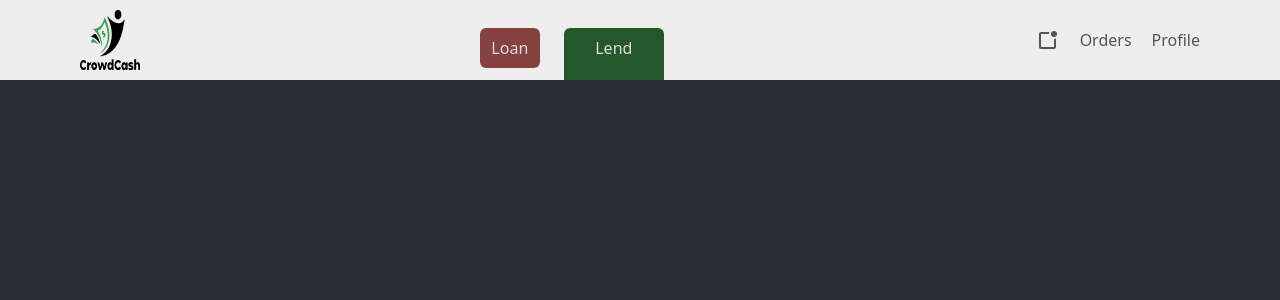
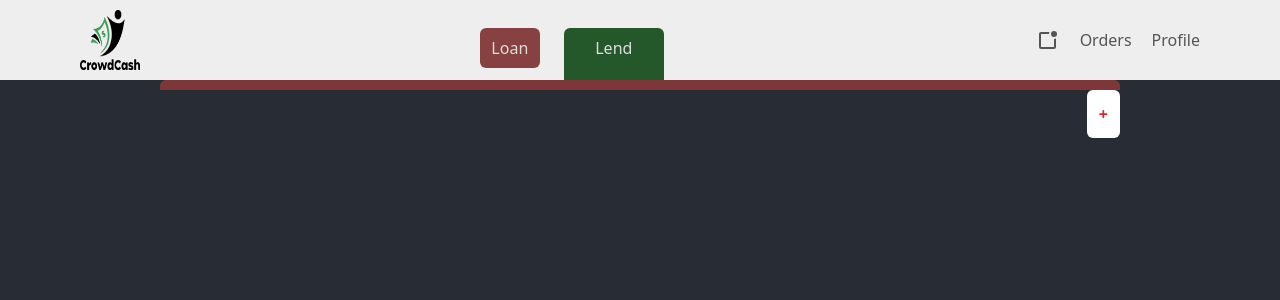
Before and after one commit to kiyotone/CrowdCash, a Next.js app in the folder frontend/: page / in a window 1280 px wide. Shown: the top 300 px of the page. Built offline with nearby package versions, Linux system fonts and the light colour scheme; sample sign-in values are in the browser's storage.

Commit message:
loan bar update

```diff
--- a/frontend/src/components/loan/AddLoan.js
+++ b/frontend/src/components/loan/AddLoan.js
@@ -23,10 +23,10 @@ function AddLoan() {
     }
 
   return (
-    <div id='loanBox' className='w-screen h-screen absolute top-0 flex items-center bg-gradient-to-r from-[rgb(0,0,0,0.5)] to-[rgb(0,0,0,0.8)] justify-center'
+    <div id='loanBox' className='w-screen h-screen absolute top-0 right-0  flex items-center bg-gradient-to-r from-[rgb(0,0,0,0.5)] to-[rgb(0,0,0,0.8)] justify-center'
     onClick={(e) => closeAddLoan(e)}
     >
-    <div  className='w-96 h-[30rem] flex flex-col rounded-md text-white bg-gray-800'>
+    <div  className='w-96 h-[30rem] bg flex flex-col rounded-md text-white bg-gray-800'>
         <div>
             <label>
                 Amount
@@ -52,8 +52,9 @@ function AddLoan() {
         <div>
         {checkbox && <textarea></textarea>}
         </div>
-        <button> Add</button>
-
+        <div  className='w-screen'>
+        <button className='bg-[rgba(130,56,56,0.95)]'> Add</button>
+        </div>
     </div>
     </div>
 
--- /dev/null
+++ b/frontend/src/components/loan/LoanBar.js
@@ -0,0 +1,13 @@
+import React from 'react'
+
+function LoanBar() {
+  return (
+    <div className='w-[40rem] h-30 text-red-600'>
+
+
+
+    </div>
+  )
+}
+
+export default LoanBar
--- a/frontend/src/components/topbar/Topbar.js
+++ b/frontend/src/components/topbar/Topbar.js
@@ -34,7 +34,7 @@ function Topbar() {
 
   return (
     <div
-      className={`w-full flex items-center justify-between text-[#555] h-20 bg-[#eee] shadow-xl shadow-white`}
+      className={`w-full flex items-center justify-between text-[#555] h-20 bg-[#eee] `}
     >
       <div className="pl-20">
         <img
--- a/frontend/src/pages/Loan.js
+++ b/frontend/src/pages/Loan.js
@@ -1,7 +1,27 @@
+import AddLoan from '@/components/loan/AddLoan'
+import { useDispatch, useSelector } from 'react-redux'
+import { changeLendBox, changeLoanBox } from '@/components/redux/features/mainSlicer'
+import LoanBar from '@/components/loan/LoanBar';
+
 const Loan = () => {
+  const dispatch = useDispatch()
+  const main = useSelector((state) => state.main)
+
   return (
-    <div className="h-[50px] bg-[#B2BEB5]">
-      <div></div>
+    <div className="h-screen flex flex-col items-center">
+
+
+      <div className='w-[60rem] h-full border-t-[10px] rounded-md border-[rgba(130,56,56,0.95)]'>
+          <div className='flex justify-end'>
+            <button className='rounded-md p-3 font-bold bg-white text-red-600' onClick={()=>dispatch(changeLoanBox(true))} >+</button>
+            { main.isLoanBoxOpen && <AddLoan />}
+
+          </div>
+          <LoanBar />
+      </div>
+
+
+
     </div>
   );
 };
--- a/frontend/src/pages/index.js
+++ b/frontend/src/pages/index.js
@@ -1,32 +1,19 @@
 import { Inter } from 'next/font/google'
 import withAuth from '@/components/stuff/withAuth' // Higher order component to protect routes
-import AddLoan from '@/components/loan/AddLoan'
-import { useDispatch, useSelector } from 'react-redux'
-import { changeLendBox, changeLoanBox } from '@/components/redux/features/mainSlicer'
+import Loan from './Loan'
 
 const inter = Inter({ subsets: ['latin'] })
 
 
 
 function Home() {
-  const dispatch = useDispatch()
-  const main = useSelector((state) => state.main)
 
 
 
   return (
-    <div className='w-full h-full'>
-      { main.isLoanBoxOpen &&
+    <div className=''>
 
-      <div className='w-92 h-full'>
-
-        <button onClick={()=>dispatch(changeLoanBox(true))} >ADD</button>
-          { main.isLoanBoxOpen && <AddLoan />}
-
-      </div>
-
-      }
-
+      <Loan />
 
     </div>
   )
```
